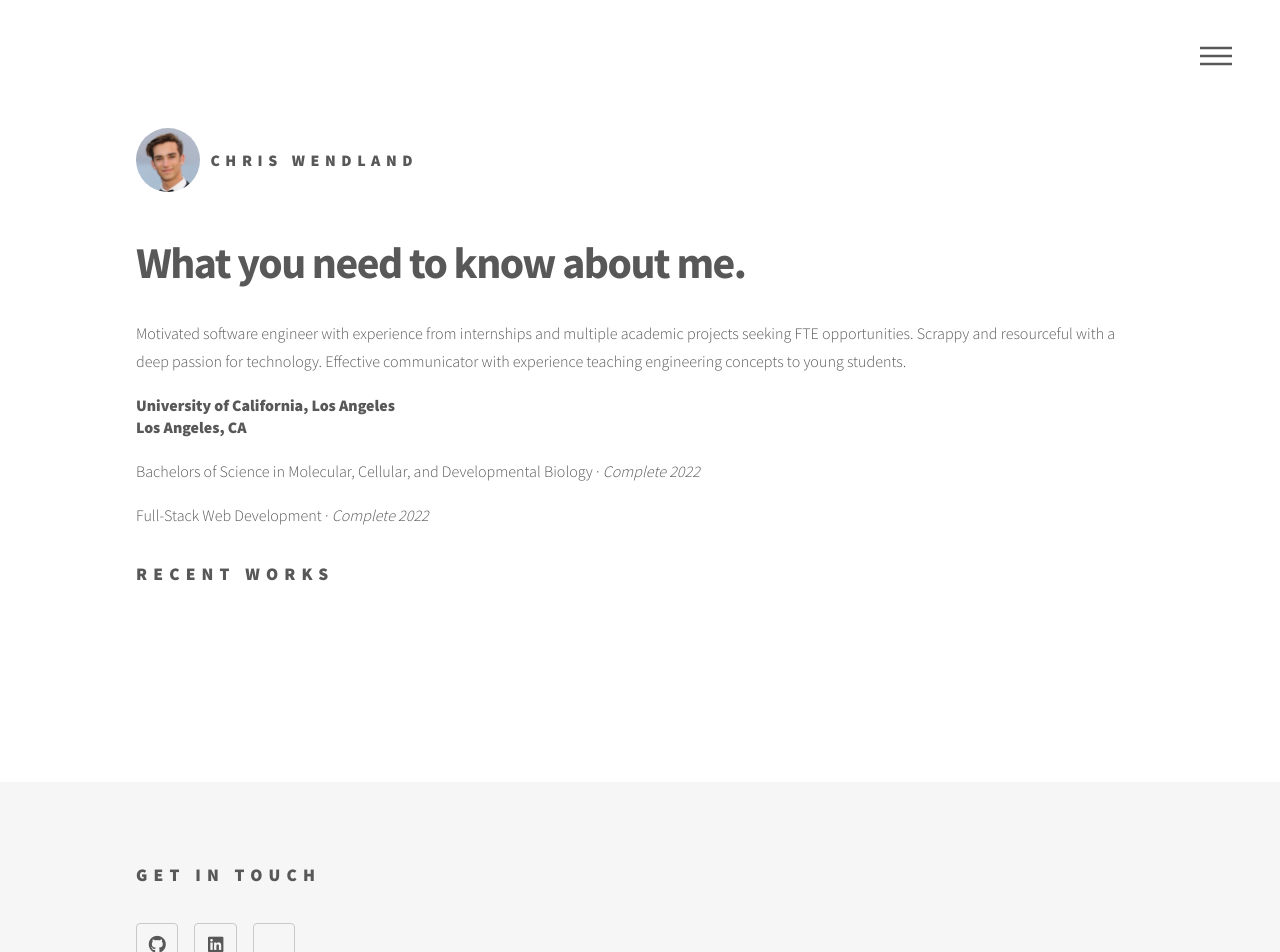
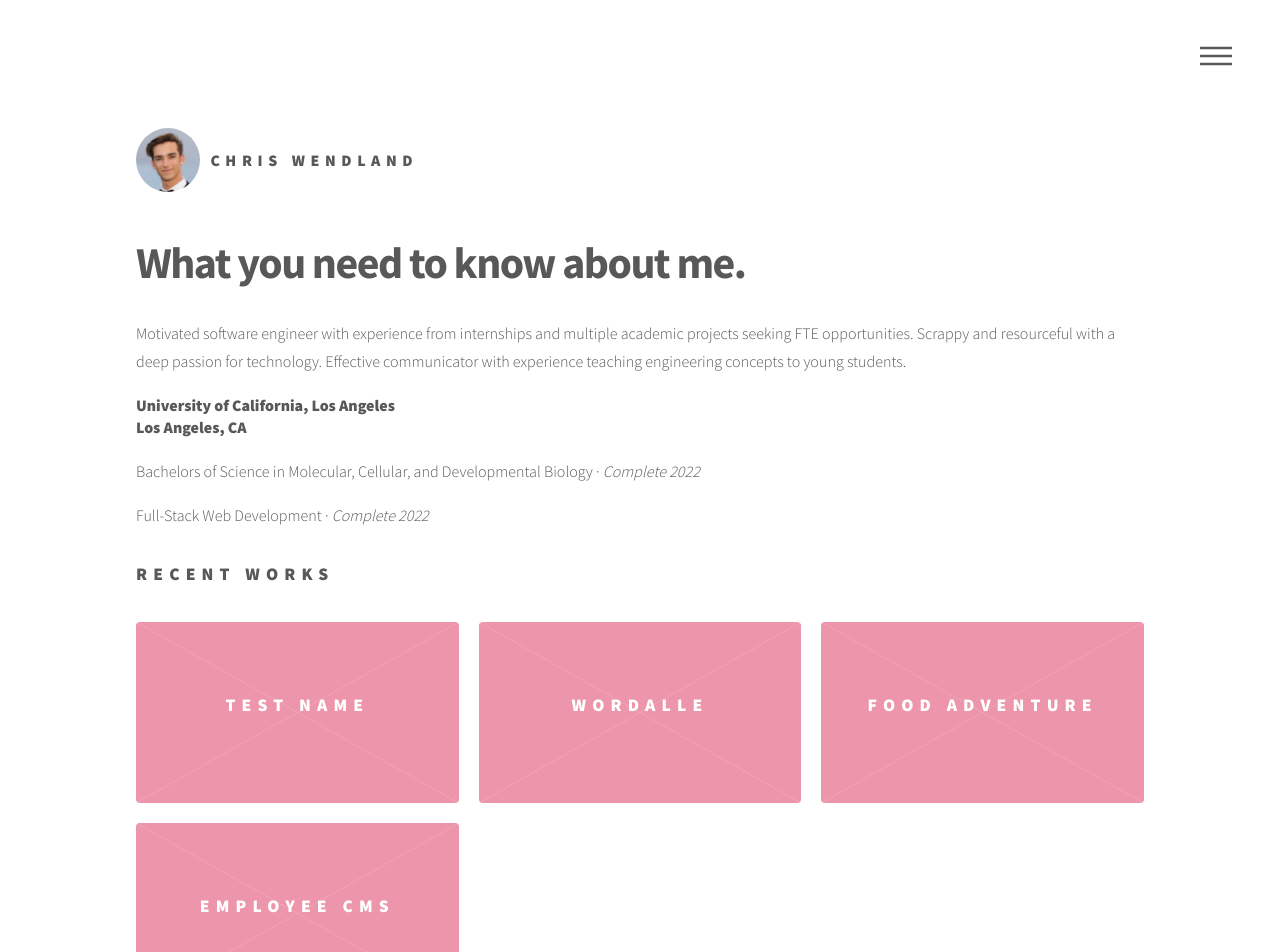
Before and after one commit to cwendland/portfolio-website, a React (Create React App) app: page / in a window 1280 px wide. Shown: the top 952 px of the page. Built offline with nearby package versions, Linux system fonts and the light colour scheme.

Commit message:
Added project cards

```diff
--- a/src/App.css
+++ b/src/App.css
@@ -2686,7 +2686,7 @@
   -ms-transition: max-height 0.5s ease, opacity 0.5s ease;
   transition: max-height 0.5s ease, opacity 0.5s ease;
   width: 100%;
-  max-height: 0;
+  max-height: 10px;
   line-height: 1.5;
   margin-top: 0.35em;
   opacity: 0;
--- a/src/assets/projects.json
+++ b/src/assets/projects.json
@@ -1,9 +1,22 @@
 [
   {
     "name": "TEST NAME",
-    "img_src": "../public/logo192.png",
-    "img_alt": "TEST",
     "desc": "TEST DESC",
     "git": "https://github.com/cwendland"
+  },
+  {
+    "name": "Wordalle",
+    "desc": "Co-Lead",
+    "git": "https://github.com/jkalili/Wordalle"
+  },
+  {
+    "name": "Food Adventure",
+    "desc": "Lead",
+    "git": "https://github.com/cindyung56/food-adventure"
+  },
+  {
+    "name": "Employee CMS",
+    "desc": "Lead",
+    "git": "https://github.com/cwendland/employee-CMS"
   }
 ]
--- a/src/components/Main.js
+++ b/src/components/Main.js
@@ -16,7 +16,9 @@
                     <p>Full-Stack Web Development · <i>Complete 2022</i></p>
                 </header>
                 <h2>Recent Works</h2>
-                {projectData.map((project) => <Project key={project.name} project={project}/>)}
+                <section className="tiles">
+                    {projectData.map((project) => <Project key={project.name} project={project}/>)}
+                </section>
             </div>
             </div>
     )
--- a/src/components/Navigation.js
+++ b/src/components/Navigation.js
@@ -5,7 +5,6 @@
     return (
         <nav id="menu">
             <div className="inner">
-                {/*conditionally render the component off of is visible, else just a button*/}
                 <h1>Links</h1>
                 <ul>
                     <li><a href='/'>Home</a></li>
--- a/src/components/Project.js
+++ b/src/components/Project.js
@@ -1,10 +1,11 @@
 import React from 'react';
+import img from '../assets/images/plain-gray-background.jpeg';
 
-const Project = (project) => {
+const Project = ({project}) => {
     return(
         <article className='style1'>
             <span className="image">
-                <img src={project.img_src} alt={project.img_alt} />
+                <img src={img}></img>
             </span>
             <a href={project.git}>
                 <h2>{project.name}</h2>
```
Also changed, not shown: src/assets/images/plain-gray-background.jpeg (added).
